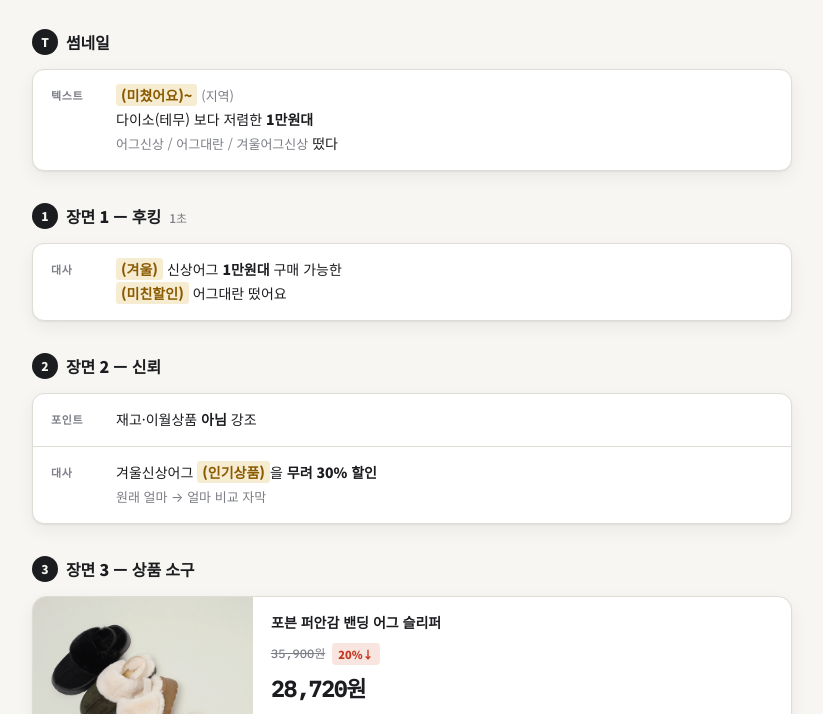
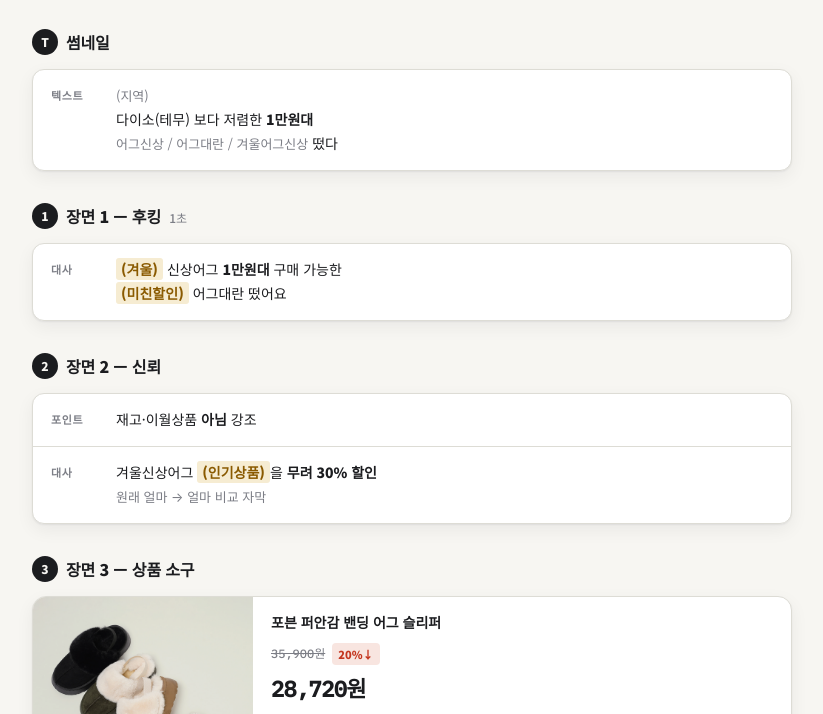
Before and after one commit to kangnaan00/g5bm2rk, a plain HTML site: page chakhangudu-ugg-sale/index.html in a window 1280 px wide. Shown: the part 68-782 px from the top of the page, without its empty margins (228-1051 px from the left). Drawn offline with Linux system fonts and the light colour scheme.

Commit message:
Remove (미쳤어요)~ from thumbnail
Co-Authored-By: Claude Sonnet 4.6 <noreply@anthropic.com>

```diff
--- a/chakhangudu-ugg-sale/index.html
+++ b/chakhangudu-ugg-sale/index.html
@@ -163,7 +163,7 @@ body {
     <div class="script-row">
       <span class="script-tag">텍스트</span>
       <div class="script-text">
-        <b class="hl">(미쳤어요)~</b> <span class="opt">(지역)</span><br>
+        <span class="opt">(지역)</span><br>
         다이소(테무) 보다 저렴한 <b>1만원대</b><br>
         <span class="opt">어그신상 / 어그대란 / 겨울어그신상</span> 떴다
       </div>
```
